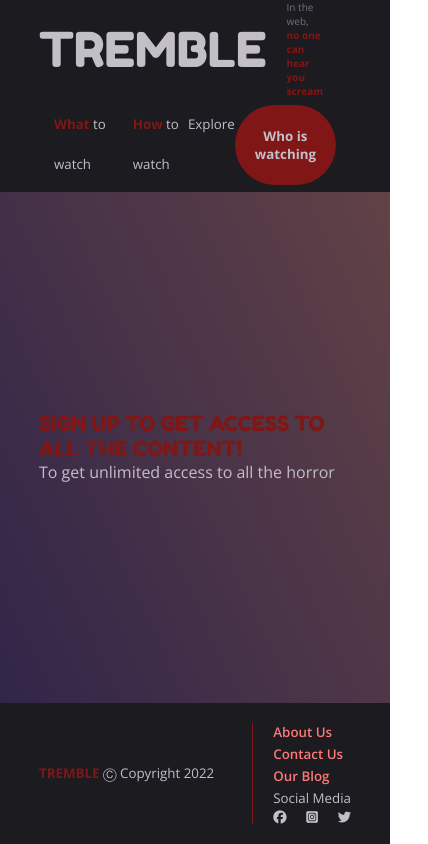
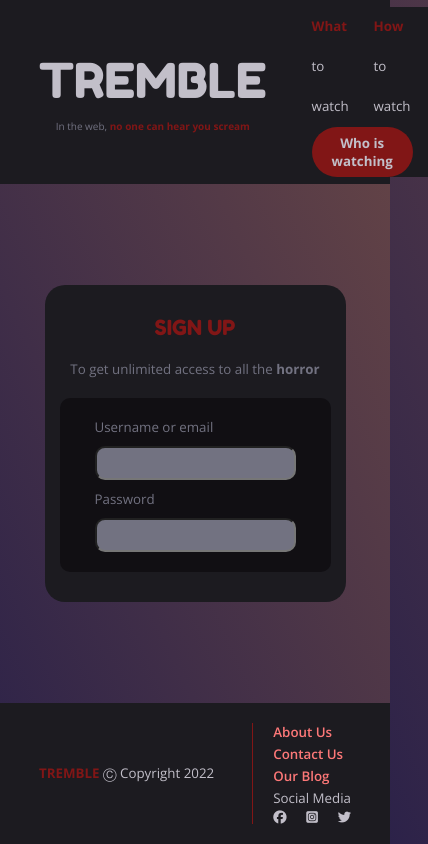
Before and after one commit to Mrgoodkato/MovieSiteProject, a plain HTML site: page index.html in a window 390 px wide. Shown: the whole page, 428 px wide, since content can reach past the window. Drawn offline with nearby package versions, Linux system fonts and the light colour scheme.

Commit message:
Final touches site draft

```diff
--- a/index.html
+++ b/index.html
@@ -13,6 +13,7 @@
     <link rel="stylesheet" href="style/footer.css">
     <link rel="stylesheet" href="style/color.css">
     <link rel="stylesheet" href="style/content.css">
+    <link rel="stylesheet" href="style/login.css">
     <script defer src="script/display.js"></script>
     <script src="https://kit.fontawesome.com/798217d397.js" crossorigin="anonymous"></script>
     <title>TREMBLE</title>
@@ -31,9 +32,6 @@
                     <a href="#howtowatch" id="how-to-watch"><b>How</b> to watch</a>
                 </div>
                 <div class="header-btns">
-                    <a href="#explore" id="explore">Explore</a>
-                </div>
-                <div class="header-btns">
                     <button id="who-is-watching">Who is watching</button>
                 </div>
             </nav>
@@ -41,9 +39,15 @@
         <!-- TODO content                                                           -->
         <article class="content" id="content-container">
 
-            <div class="how-container">
-                <h2>SIGN UP TO GET ACCESS TO ALL THE CONTENT!</h2   >
-                <p>To get unlimited access to all the horror</p>
+            <div class="how-container container-element">
+                <h2>SIGN UP</h2>
+                <p>To get unlimited access to all the <b>horror</b></p>
+                <div class="login">
+                    <label for="user">Username or email</label>
+                    <input type="text" name="user">
+                    <label for="password">Password</label>
+                    <input type="text" name="password">
+                </div>
             </div>
 
         </article>
--- a/script/display.js
+++ b/script/display.js
@@ -1,6 +1,5 @@
 const whatBtn = document.getElementById('what-to-watch');
 const howBtn = document.getElementById('how-to-watch');
-const exploreBtn = document.getElementById('explore');
 const whoBtn = document.getElementById('who-is-watching');
 
 const content = document.getElementById('content-container');
@@ -10,6 +9,13 @@ whatBtn.addEventListener('click', ()=>{
     //TODO resets the content
     content.innerHTML = '';
     loadMovies();
+
+});
+
+howBtn.addEventListener('click', ()=>{
+
+    content.innerHTML = '';
+    loadLogin();
 
 });
 
@@ -35,7 +41,15 @@ async function loadMovies(){
 
         }
 
-    }
+}
+
+async function loadLogin(){
+
+    const contentResponse = await(await fetch('content/login.html')).text();
+
+    content.innerHTML = contentResponse;
+
+}
 
 function populateMovies(content, index){
 
--- a/style/header.css
+++ b/style/header.css
@@ -1,3 +1,9 @@
+.header{
+    display: flex;
+    flex-direction: column;
+}
+
+
 .header-title{
     display: flex;
     flex-direction: row;
@@ -41,3 +47,19 @@
     display: flex;
     gap: 20px;
 }
+
+
+@media only screen and (max-width: 645px) {
+    .header{
+        flex-direction: row;
+    }
+    .header-title{
+        flex-direction: column;
+        justify-content: center;
+        gap: 10px;
+    }
+    .header-menu{
+        flex-direction: column;
+        align-items: center;
+    }
+}
--- /dev/null
+++ b/style/login.css
@@ -0,0 +1,26 @@
+.how-container{
+    display: flex;
+    flex-direction: column;
+    align-items: center;
+    padding: 30px 15px;
+    border-radius: 20px;
+    gap: 20px;
+    font-size: smaller;
+    color: var(--second-txt-color);
+}
+
+.login{
+    display: flex;
+    flex-direction: column;
+    background-color: var(--main-bg-darker-color);
+    padding: 20px 35px;
+    border-radius: 10px;
+    gap: 10px;
+}
+.login input{
+    height: 30px;
+    border-radius: 10px;
+    background-color: var(--second-txt-color);
+    color: aliceblue;
+    padding: 0 10px;
+}
```
Also changed, not shown: content/login.html (added, +10 -0 lines).
